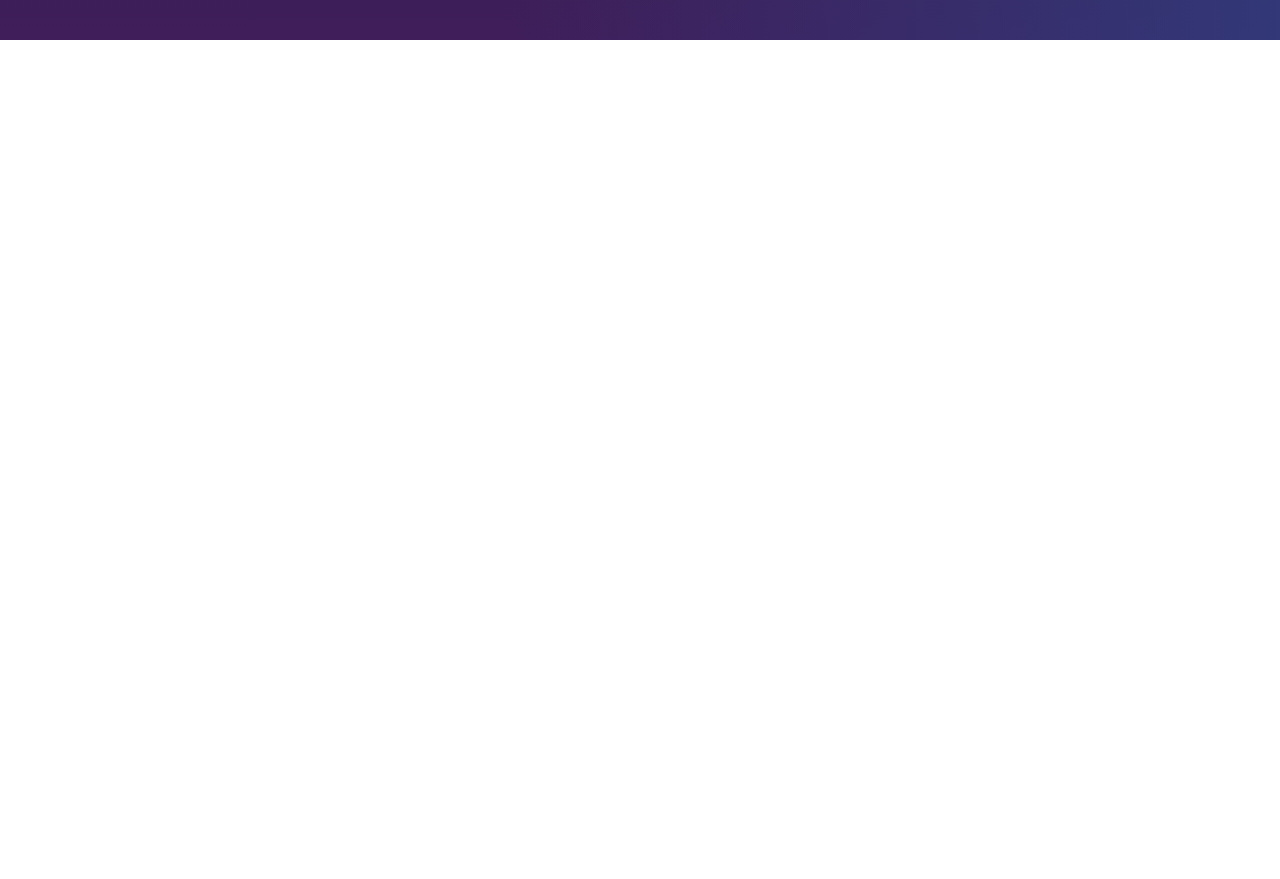
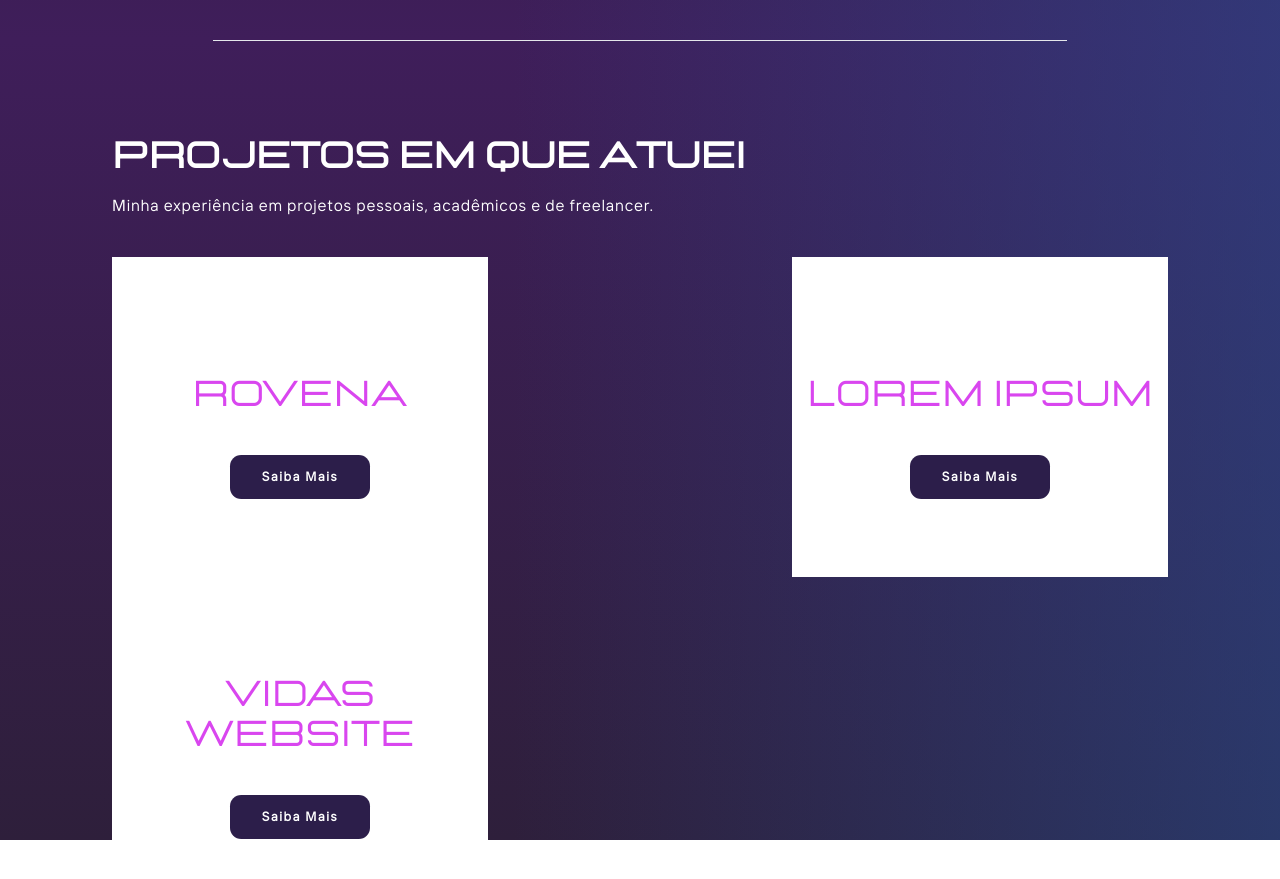
Before and after one commit to micaelmz/micaelmuniz.com, a React (Create React App) app: page / in a window 1280 px wide. Shown: the part 1560-2439 px from the top of the page. Before the commit the page ends 1600 px from the top, so only its background shows below. Built offline with nearby package versions, Linux system fonts and the light colour scheme.

Commit message:
feat. sessão projects criada

```diff
--- a/src/components/App.jsx
+++ b/src/components/App.jsx
@@ -2,6 +2,8 @@ import React from 'react';
 import '../index.css';
 import {Row, Column} from "./layout";
 import GradientSection from "./GradientSection";
+import ProjectCard from "./ProjectCard";
+import CustomButton from "./CustomButton";
 
 function App() {
   return (
@@ -11,7 +13,7 @@ function App() {
             <Column w={9} className="ps-28 pt-24">
               <h1 className="text-white lastica text-5xl font-bold">Olá, sou Micael Muniz</h1>
               <p className="text-white tt-interfaces text-2xl mt-5 tracking-wider">e sou Desenvolvedor Full Stack</p>
-              <a href="#about" className="mt-7 custom-button">Saiba Mais</a>
+              <CustomButton href="#about" backgroundColor="#d63cbd" textColor="white" className="mt-7">Saiba Mais</CustomButton>
             </Column>
             <Column w={3}>
               <img src={require('../assets/img/lavagifs/lava_prop_2.gif')} alt="gif" className="ms-9 transform -rotate-45 w-[7rem]"/>
@@ -29,9 +31,22 @@ function App() {
             </Column>
             <Column w={6}>
               <p className="text-white tt-interfaces text-3xl">
-                Sou um estudante de Engenharia de Computação e Técnico em Informática de 22 anos. Tenho um grande interesse em Desenvolvimento e Inteligência Artificial.
+                Sou um estudante de Engenharia de Computação e Técnico em Informática de 22 anos. Tenho um grande interesse em Desenvolvimento e Inteligência
+                Artificial.
               </p>
             </Column>
+          </Row>
+        </GradientSection>
+        <GradientSection index={2} id="projects">
+          <hr className="w-2/3 mx-auto"></hr>
+          <Row className="pt-24 px-28">
+            <h1 className="text-white lastica text-4xl font-semibold">Projetos em que atuei</h1>
+            <p className="text-white tt-interfaces mt-4 tracking-wider">Minha experiência em projetos pessoais, acadêmicos e de freelancer.</p>
+          </Row>
+          <Row className="mx-28 align-middle justify-between mt-10">
+            <ProjectCard>Rovena</ProjectCard>
+            <ProjectCard>Lorem Ipsum</ProjectCard>
+            <ProjectCard>Vidas Website</ProjectCard>
           </Row>
         </GradientSection>
       </div>
--- /dev/null
+++ b/src/components/CustomButton.jsx
@@ -0,0 +1,7 @@
+import React from "react";
+
+export default function CustomButton({ backgroundColor, textColor, href, className, children }){
+  return (
+      <a href={href ? href : "#"} style={{backgroundColor: backgroundColor, color: textColor}} className={className + " custom-button"}>{children}</a>
+  )
+}
--- /dev/null
+++ b/src/components/ProjectCard.jsx
@@ -0,0 +1,14 @@
+import React from "react";
+import CustomButton from "./CustomButton";
+import {Row} from "./layout";
+
+export default function ProjectCard({children: projectName}) {
+  return (
+      <div className="h-[40vh] w-[47vh] bg-white flex items-center justify-center text-fuchsia-500 hover:bg-fuchsia-500 hover:text-white">
+        <div className="text-center">
+          <p className="my-10 block lastica text-4xl">{projectName}</p>
+          <CustomButton backgroundColor="#2c1e4a" textColor="white">Saiba Mais</CustomButton>
+        </div>
+      </div>
+  )
+}
--- a/src/index.css
+++ b/src/index.css
@@ -33,8 +33,6 @@
 }
 
 .custom-button {
-  background-color: #d63cbd; /* Fundo rosa */
-  color: white;
   border: none;
   padding: 0.8rem 2rem; /* Padding */
   text-align: center;
```
